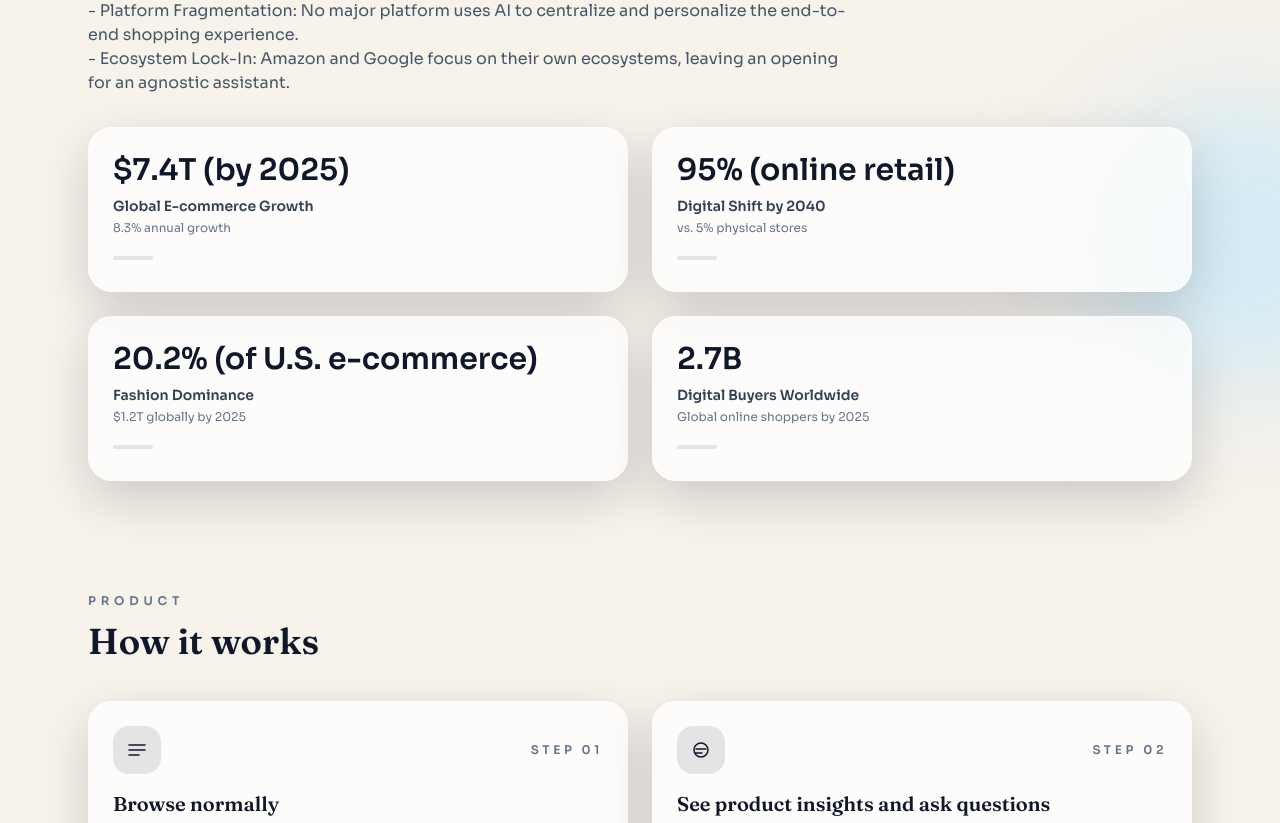
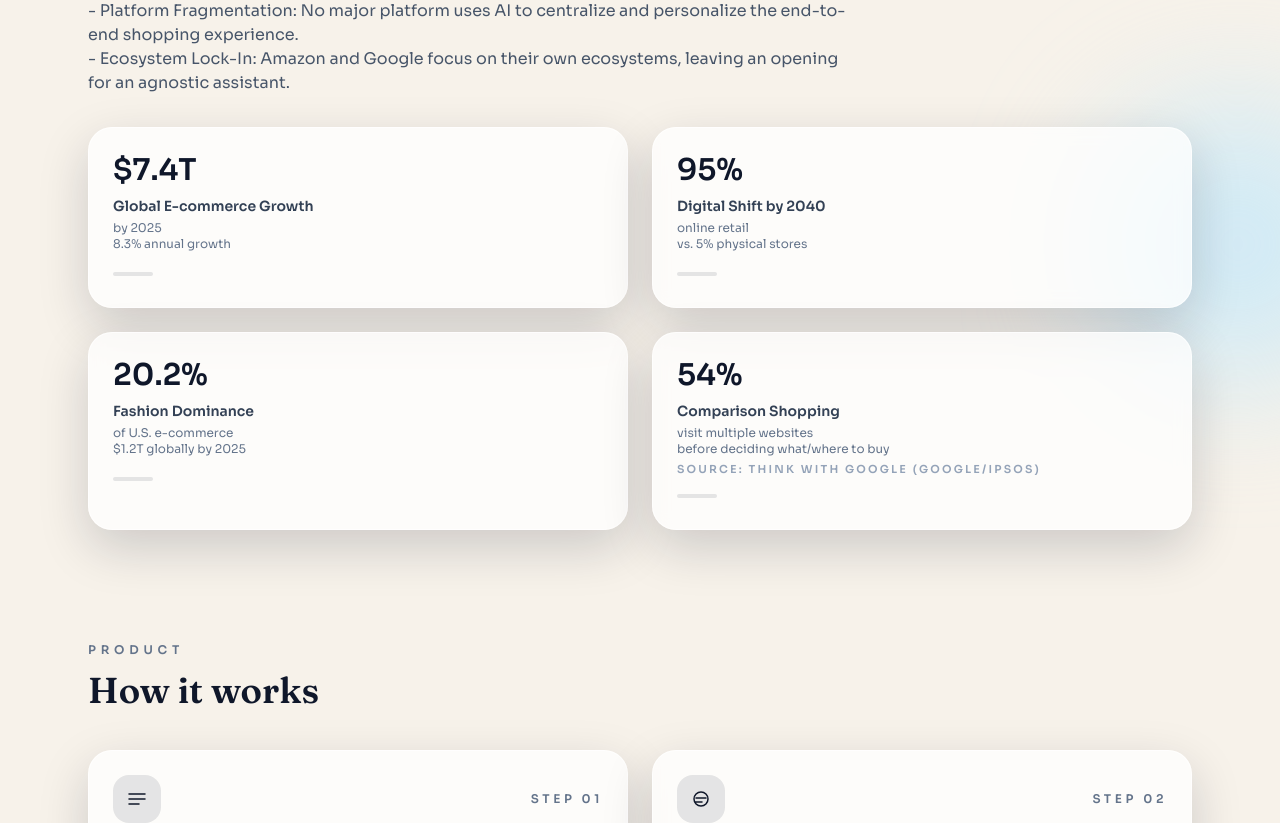
Before and after one commit to robjevans/TailorDemo, a React (Vite) app: page / in a window 1280 px wide. Shown: the part 860-1683 px from the top of the page. Built offline with nearby package versions, Linux system fonts and the light colour scheme; the HTML template or start-up script is replaced by a standard one.

Commit message:
Add 54% comparison shopping stat

```diff
--- a/src/App.tsx
+++ b/src/App.tsx
@@ -10,38 +10,41 @@ const navItems = [
 type StatCard = {
   value: string;
   label: string;
-  subtext: string;
+  subtextLines: string[];
   source: string;
   icon: JSX.Element;
 };
 
 const stats: StatCard[] = [
   {
-    value: "$7.4T (by 2025)",
+    value: "$7.4T",
     label: "Global E-commerce Growth",
-    subtext: "8.3% annual growth",
+    subtextLines: ["by 2025", "8.3% annual growth"],
     source: "",
     icon: <span aria-hidden="true" />,
   },
   {
-    value: "95% (online retail)",
+    value: "95%",
     label: "Digital Shift by 2040",
-    subtext: "vs. 5% physical stores",
+    subtextLines: ["online retail", "vs. 5% physical stores"],
     source: "",
     icon: <span aria-hidden="true" />,
   },
   {
-    value: "20.2% (of U.S. e-commerce)",
+    value: "20.2%",
     label: "Fashion Dominance",
-    subtext: "$1.2T globally by 2025",
+    subtextLines: ["of U.S. e-commerce", "$1.2T globally by 2025"],
     source: "",
     icon: <span aria-hidden="true" />,
   },
   {
-    value: "2.7B",
-    label: "Digital Buyers Worldwide",
-    subtext: "Global online shoppers by 2025",
-    source: "",
+    value: "54%",
+    label: "Comparison Shopping",
+    subtextLines: [
+      "visit multiple websites",
+      "before deciding what/where to buy",
+    ],
+    source: "Source: Think with Google (Google/Ipsos)",
     icon: <span aria-hidden="true" />,
   },
 ];
@@ -294,7 +297,16 @@ function App() {
                 <p className="mt-2 text-sm font-semibold text-slate-700">
                   {stat.label}
                 </p>
-                <p className="mt-1 text-xs text-slate-500">{stat.subtext}</p>
+                {stat.subtextLines.map((line, lineIndex) => (
+                  <p
+                    key={`${stat.label}-${line}`}
+                    className={`text-xs text-slate-500${
+                      lineIndex === 0 ? " mt-1" : ""
+                    }`}
+                  >
+                    {line}
+                  </p>
+                ))}
                 <p className="mt-1 text-[11px] font-semibold uppercase tracking-[0.2em] text-slate-400">
                   {stat.source}
                 </p>
```
Also changed, not shown: 3 other files (tests, documents, lock files or other folders).
